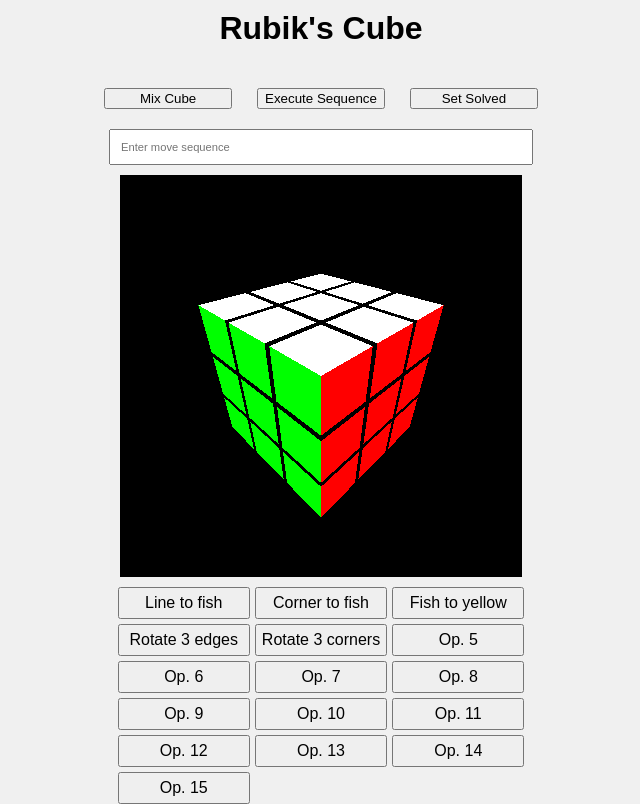
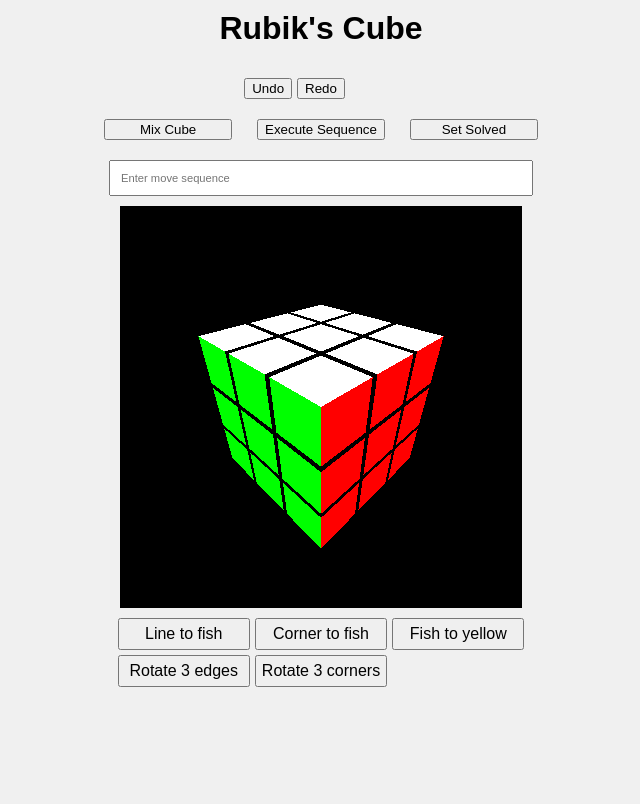
Before and after one commit to aadimiro/Rubik, a Flask app: page / in a window 1280 px wide. Shown: the whole page, without its empty margins (319-959 px from the left). After the commit the page ends 687 px from the top, so only its background shows below. Run offline with Flask 3, Linux system fonts and the light colour scheme.

Commit message:
Add undo and redo functionality with state management for the cube

```diff
--- a/rubiks-cube-app/src/app.py
+++ b/rubiks-cube-app/src/app.py
@@ -11,6 +11,17 @@ def index():
 @app.route('/cube/state', methods=['GET'])
 def get_cube_state():
     return jsonify(cube.get_state())
+
+
+@app.route('/cube/set-state', methods=['POST'])
+def set_cube_state():
+    data = request.get_json()
+    state = {
+        'state': data['state'],
+        'orientation': data['orientation']
+    }
+    cube.set_state(state)
+    return jsonify(success=True)
 
 @app.route('/cube/key-press', methods=['POST'])
 def handle_key_press():
@@ -47,7 +58,6 @@ def handle_key_press():
         print(f"Error processing key press: {e}")
         return jsonify({"error": str(e)}), 500
 
-
 @app.route('/cube/shuffle', methods=['POST'])
 def shuffle_cube():
     try:
@@ -56,7 +66,6 @@ def shuffle_cube():
     except Exception as e:
         print(f"Error shuffling cube: {e}")
         return jsonify({"error": str(e)}), 500
-
 
 @app.route('/cube/rotate', methods=['POST'])
 def rotate_cube():
@@ -111,6 +120,5 @@ def rotate3edges():
 def rotate3corners():
     return execute_move_sequence("R U' R D2 R' U R D2 R2")
 
-
 if __name__ == '__main__':
     app.run(debug=True)
--- a/rubiks-cube-app/src/static/js/cube.js
+++ b/rubiks-cube-app/src/static/js/cube.js
@@ -4,6 +4,8 @@ export class Cube {
     constructor() {
         this.state = null;
         this.orientationMatrix = [[1, 0, 0], [0, 1, 0], [0, 0, 1]]; // 3x3 identity matrix
+        this.stateHistory = [];
+        this.historyIndex = -1;
     }
 
     async fetchState() {
@@ -13,6 +15,7 @@ export class Cube {
         this.orientationMatrix = data.orientation;
         console.log('Fetched state:', this.state);
         console.log('Fetched orientation matrix:', this.orientationMatrix);
+        this.saveState();
         this.render();
     }
 
@@ -54,4 +57,55 @@ export class Cube {
 
         return faceColors;
     }
+
+    saveState() {
+        // Save the current state and orientation
+        const currentState = {
+            state: JSON.parse(JSON.stringify(this.state)),
+            orientationMatrix: JSON.parse(JSON.stringify(this.orientationMatrix))
+        };
+
+        // Add the current state to the history
+        if (this.historyIndex < this.stateHistory.length - 1) {
+            this.stateHistory = this.stateHistory.slice(0, this.historyIndex + 1);
+        }
+        this.stateHistory.push(currentState);
+
+        // Maintain a maximum of 30 states in the history
+        if (this.stateHistory.length > 30) {
+            this.stateHistory.shift();
+        } else {
+            this.historyIndex++;
+        }
+    }
+
+    async undo() {
+        if (this.historyIndex > 0) {
+            this.historyIndex--;
+            const previousState = this.stateHistory[this.historyIndex];
+            this.state = previousState.state;
+            this.orientationMatrix = previousState.orientationMatrix;
+            await this.setState(previousState.state, previousState.orientationMatrix);
+            this.render();
+        }
+    }
+
+    async redo() {
+        if (this.historyIndex < this.stateHistory.length - 1) {
+            this.historyIndex++;
+            const nextState = this.stateHistory[this.historyIndex];
+            this.state = nextState.state;
+            this.orientationMatrix = nextState.orientationMatrix;
+            await this.setState(nextState.state, nextState.orientationMatrix);
+            this.render();
+        }
+    }
+
+    async setState(state, orientationMatrix) {
+        await fetch('/cube/set-state', {
+            method: 'POST',
+            headers: { 'Content-Type': 'application/json' },
+            body: JSON.stringify({ state, orientation: orientationMatrix })
+        });
+    }
 }
--- a/rubiks-cube-app/src/static/js/eventHandler.js
+++ b/rubiks-cube-app/src/static/js/eventHandler.js
@@ -18,6 +18,16 @@ export const EventHandler = {
 
             if (key === 'w') {
                 widePressed = true;
+                return;
+            }
+
+            if (key === 'z' && (event.ctrlKey || event.metaKey)) {
+                cube.undo();
+                return;
+            }
+
+            if (key === 'y' && (event.ctrlKey || event.metaKey)) {
+                cube.redo();
                 return;
             }
 
@@ -95,5 +105,14 @@ export const EventHandler = {
         handleButtonClick('executeButton', '/cube/execute-sequence', 'Executed sequence', () => {
             return { sequence: document.getElementById('sequenceInput').value };
         });
+
+        // Add Undo and Redo button listeners
+        document.getElementById('undoButton').addEventListener('click', function() {
+            cube.undo();
+        });
+
+        document.getElementById('redoButton').addEventListener('click', function() {
+            cube.redo();
+        });
     }
 };
--- a/rubiks-cube-app/src/templates/index.html
+++ b/rubiks-cube-app/src/templates/index.html
@@ -8,6 +8,10 @@
 </head>
 <body>
     <h1 class="title">Rubik's Cube</h1>
+    <div class="button-container">
+        <button id="undoButton">Undo</button>
+        <button id="redoButton">Redo</button>
+    </div>
     <div class="button-container">
         <button id="mixButton">Mix Cube</button>
         <button id="executeButton">Execute Sequence</button>
@@ -21,17 +25,6 @@
         <button id="FishToYellow" title= "R U R' U R U2 R'" class="op-button">Fish to yellow</button>
         <button id="Rotate3Edges" title="R' U R' U' R' U' R' U R U R2" class="op-button">Rotate 3 edges</button>
         <button id="Rotate3Corners" title="R U' R D2 R' U R D2 R2" class="op-button">Rotate 3 corners</button>
-        <button class="op-button">Op. 5</button>
-        <button class="op-button">Op. 6</button>
-        <button class="op-button">Op. 7</button>
-        <button class="op-button">Op. 8</button>
-        <button class="op-button">Op. 9</button>
-        <button class="op-button">Op. 10</button>
-        <button class="op-button">Op. 11</button>
-        <button class="op-button">Op. 12</button>
-        <button class="op-button">Op. 13</button>
-        <button class="op-button">Op. 14</button>
-        <button class="op-button">Op. 15</button>
     </div>
     <script type="module" src="{{ url_for('static', filename='js/main.js') }}"></script>
 </body>
```
